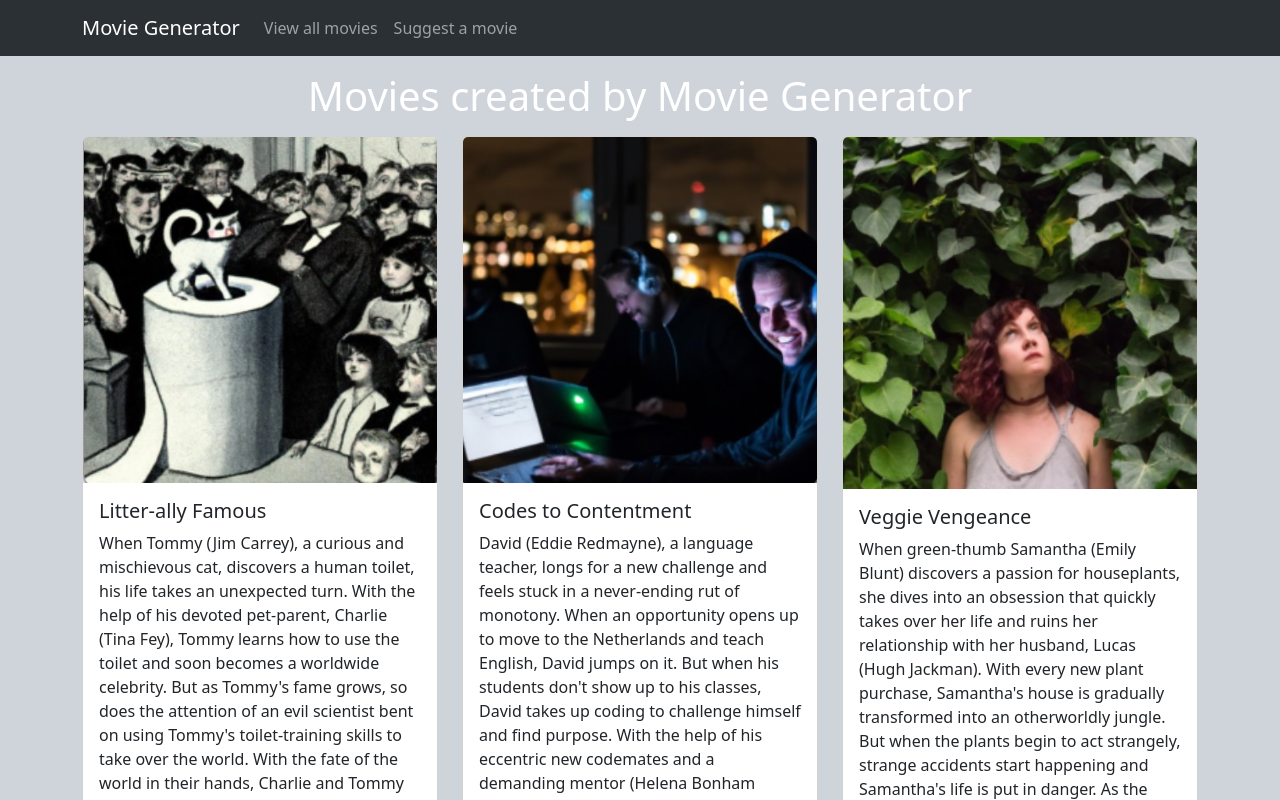
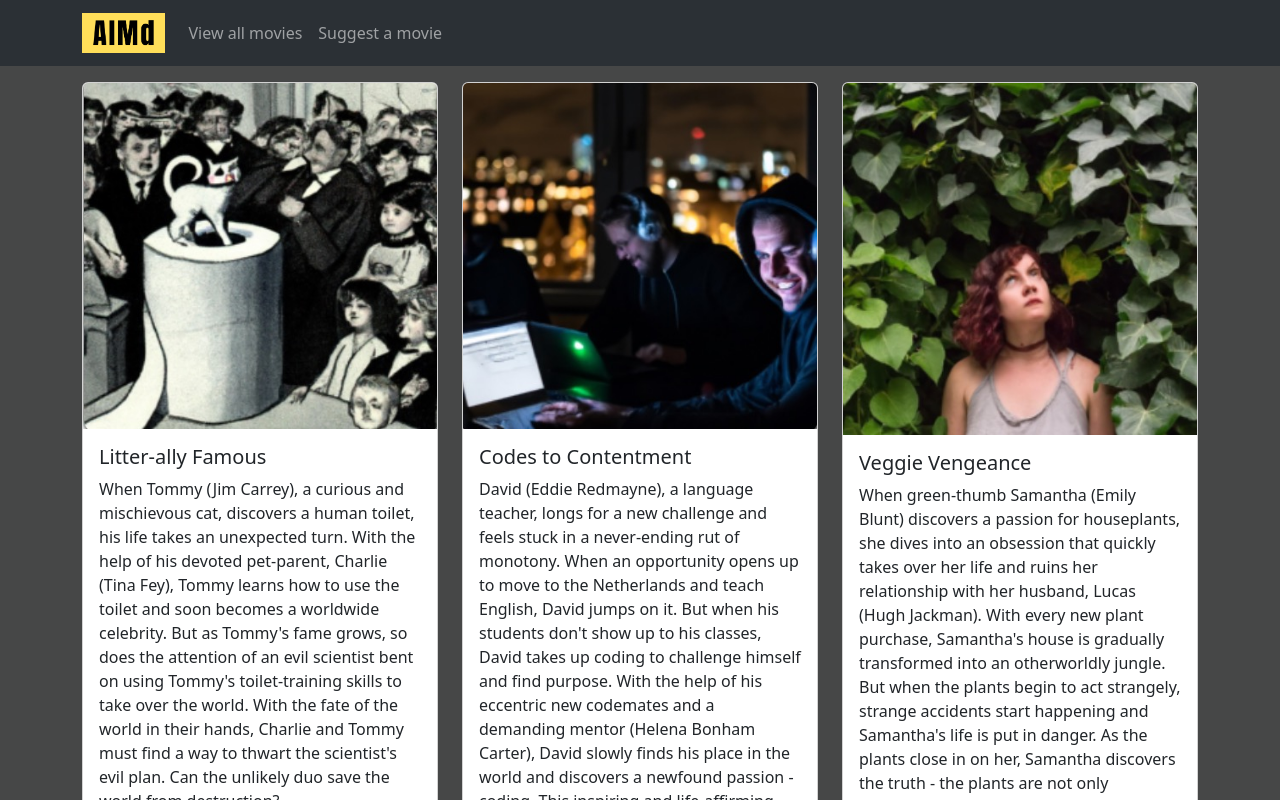
Before and after one commit to Eloise-es/movie-generator, a React (Create React App) app: page / in a window 1280 px wide. Shown: the top 800 px of the page. Built offline with nearby package versions, Linux system fonts and the light colour scheme.

Commit message:
Added logo

```diff
--- a/public/index.html
+++ b/public/index.html
@@ -2,14 +2,14 @@
 <html lang="en">
 	<head>
 		<meta charset="utf-8" />
-    <link rel="icon" href="%PUBLIC_URL%/favicon.ico" />
+		<link rel="icon" href="%PUBLIC_URL%/logo.png" />
 		<meta name="viewport" content="width=device-width, initial-scale=1" />
 		<meta name="theme-color" content="#000000" />
 		<meta
 			name="description"
 			content="Web site created using create-react-app"
 		/>
-    <link rel="apple-touch-icon" href="%PUBLIC_URL%/logo192.png" />
+		<link rel="apple-touch-icon" href="%PUBLIC_URL%/logo.png" />
 		<!--
       manifest.json provides metadata used when your web app is installed on a
       user's mobile device or desktop. See https://developers.google.com/web/fundamentals/web-app-manifest/
@@ -28,7 +28,7 @@
 	</head>
 	<body>
 		<noscript>You need to enable JavaScript to run this app.</noscript>
-    <div id="root" class="bg-dark-subtle"></div>
+		<div id="root"></div>
 		<!--
       This HTML file is a template.
       If you open it directly in the browser, you will see an empty page.
--- a/src/App.js
+++ b/src/App.js
@@ -8,6 +8,7 @@
 import img1 from "./images/example-1.jpg";
 import img2 from "./images/example-2.jpg";
 import img3 from "./images/example-3.jpg";
+import logo from "./images/logo.png";
 
 export default function App() {
 	return (
@@ -19,7 +20,14 @@
 				data-bs-theme="dark"
 			>
 				<Container>
-          <Navbar.Brand href="#home">Movie Generator</Navbar.Brand>
+					<Navbar.Brand href="#home">
+						<img
+							src={logo}
+							height="40"
+							className="d-inline-block align-top"
+							alt="AIMd"
+						/>
+					</Navbar.Brand>
 					<Navbar.Toggle aria-controls="basic-navbar-nav" />
 					<Navbar.Collapse id="basic-navbar-nav">
 						<Nav className="me-auto">
@@ -30,8 +38,7 @@
 				</Container>
 			</Navbar>
 
-      <Container fluid="sm">
-        <h1 className="text-center m-3">Movies created by Movie Generator</h1>
+			<Container fluid="sm" className="mt-3">
 				<Row>
 					<Col md>
 						<MovieCard
```
Also changed, not shown: public/logo.png (added), src/images/logo.png (added). Lines whose indentation alone changed are shown as unchanged.
